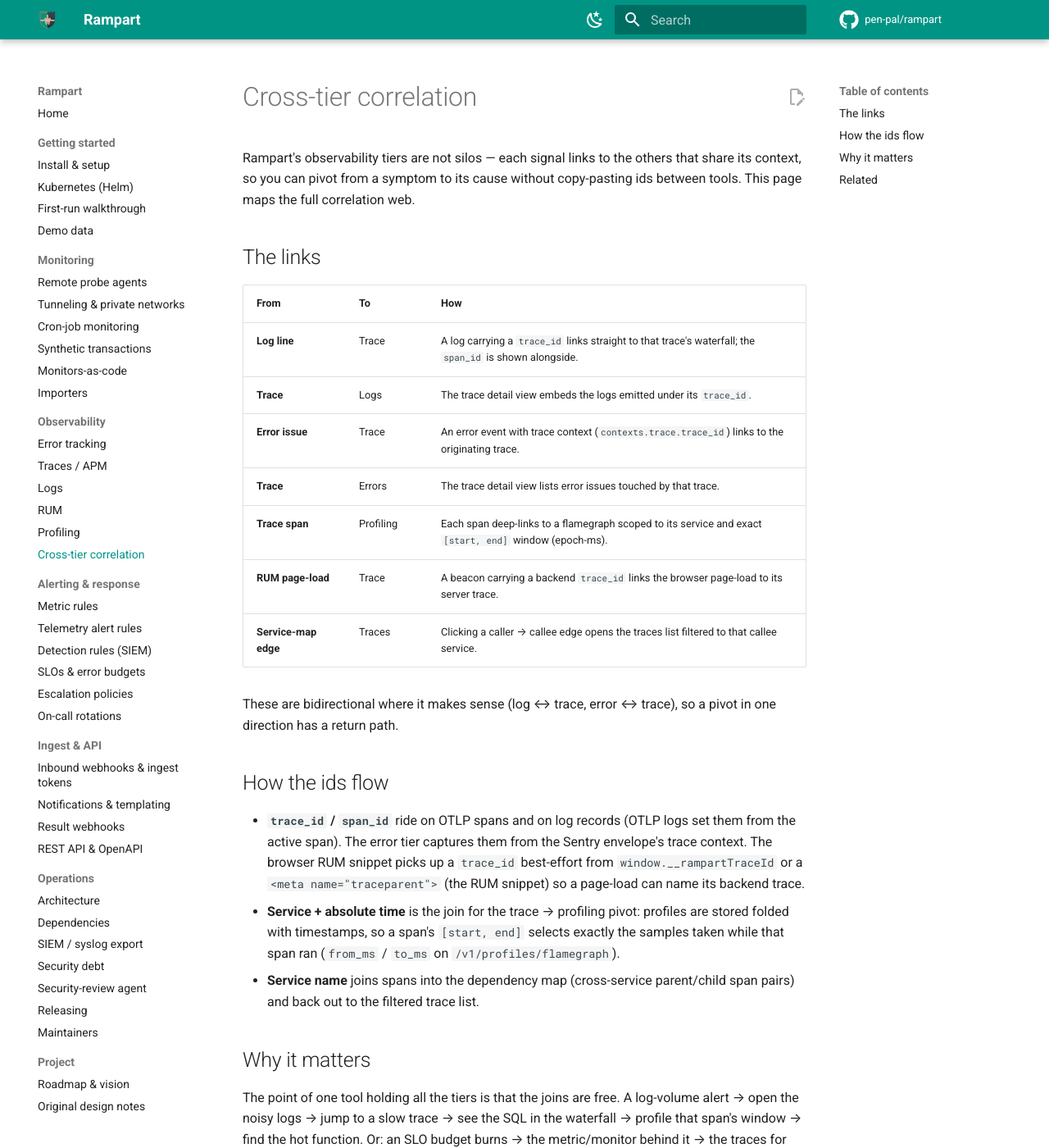
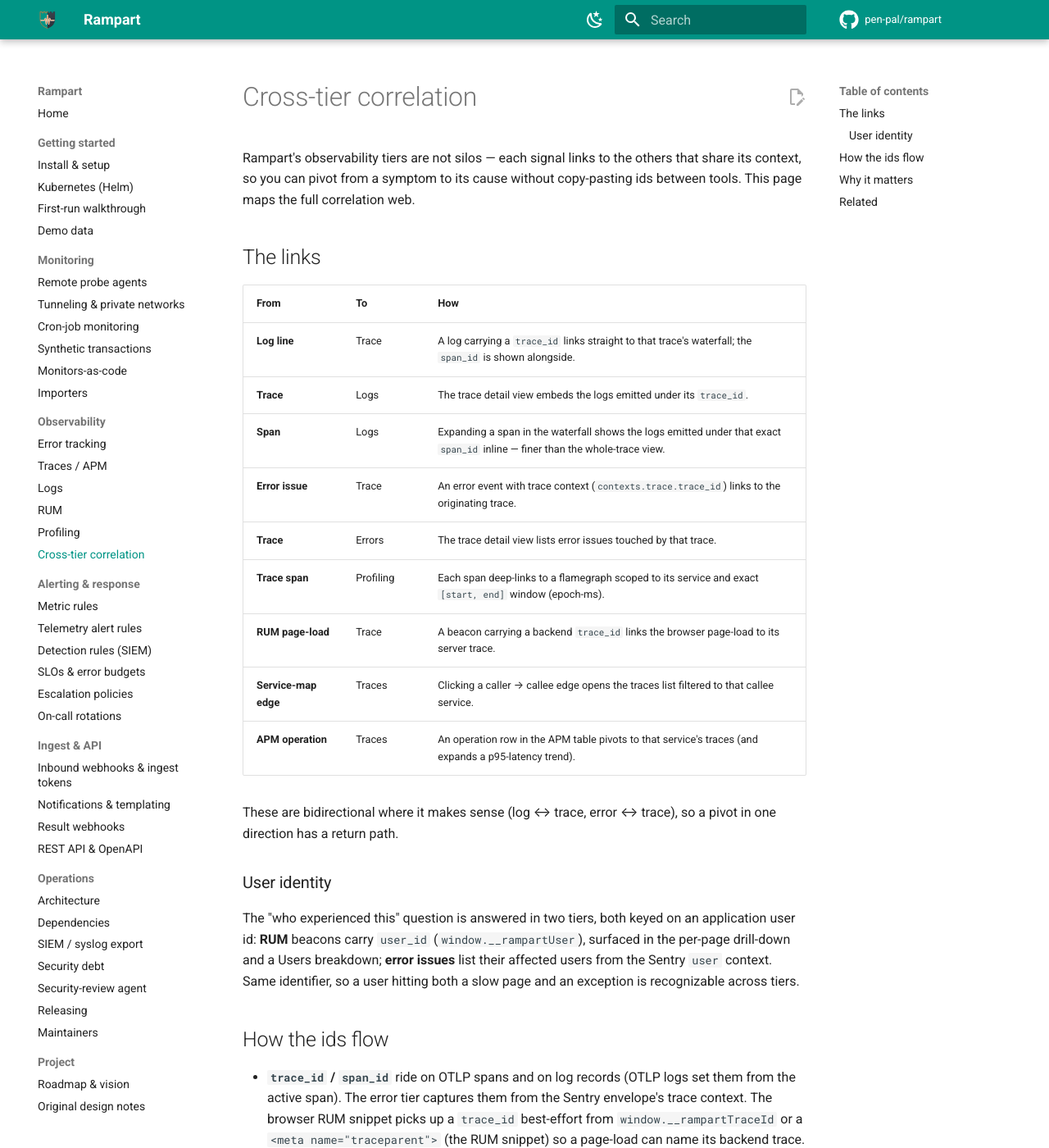
Before and after one commit to pen-pal/rampart, an MkDocs documentation site: the page built from docs/CORRELATION.md, in a window 1280 px wide and 1400 px high. Shown: the whole window at 82% size. Built offline with MkDocs 1.6.1 and Material for MkDocs 9.7.7, drawn with Linux system fonts in a browser that asks for light colours; comment, search, counter and statistics services are not loaded.

Commit message:
docs(correlation): span->logs, ops->traces, user-identity section

```diff
--- a/docs/CORRELATION.md
+++ b/docs/CORRELATION.md
@@ -10,14 +10,24 @@
 | :--- | :--- | :--- |
 | **Log line** | Trace | A log carrying a `trace_id` links straight to that trace's waterfall; the `span_id` is shown alongside. |
 | **Trace** | Logs | The trace detail view embeds the logs emitted under its `trace_id`. |
+| **Span** | Logs | Expanding a span in the waterfall shows the logs emitted under that exact `span_id` inline — finer than the whole-trace view. |
 | **Error issue** | Trace | An error event with trace context (`contexts.trace.trace_id`) links to the originating trace. |
 | **Trace** | Errors | The trace detail view lists error issues touched by that trace. |
 | **Trace span** | Profiling | Each span deep-links to a flamegraph scoped to its service and exact `[start, end]` window (epoch-ms). |
 | **RUM page-load** | Trace | A beacon carrying a backend `trace_id` links the browser page-load to its server trace. |
 | **Service-map edge** | Traces | Clicking a caller → callee edge opens the traces list filtered to that callee service. |
+| **APM operation** | Traces | An operation row in the APM table pivots to that service's traces (and expands a p95-latency trend). |
 
 These are bidirectional where it makes sense (log ↔ trace, error ↔ trace), so
 a pivot in one direction has a return path.
+
+### User identity
+
+The "who experienced this" question is answered in two tiers, both keyed on an
+application user id: **RUM** beacons carry `user_id` (`window.__rampartUser`),
+surfaced in the per-page drill-down and a Users breakdown; **error issues** list
+their affected users from the Sentry `user` context. Same identifier, so a user
+hitting both a slow page and an exception is recognizable across tiers.
 
 ## How the ids flow
 
```
